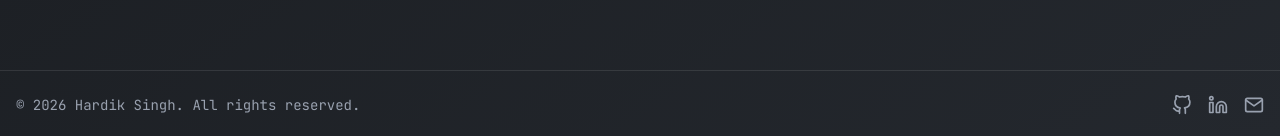
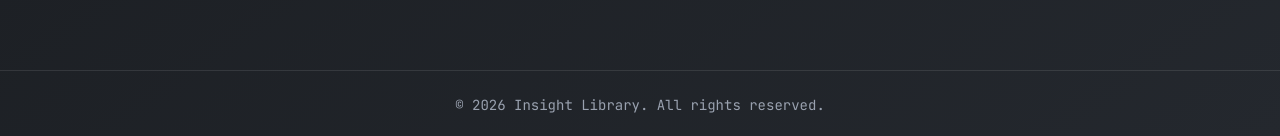
Before and after one commit to hardiksinghofficial/libraryWebsite, a Next.js app: page / in a window 1280 px wide. Shown: the part 4302-4438 px from the top of the page. Built offline with nearby package versions, Linux system fonts and the light colour scheme; a web font is replaced by a local one.

Commit message:
UI: Update footer copyright to Insight Library and remove social links

```diff
--- a/components/Footer.tsx
+++ b/components/Footer.tsx
@@ -1,40 +1,15 @@
 "use client";
-import { FiGithub, FiLinkedin, FiMail } from "react-icons/fi";
 import { jetbrainsMono } from "@/app/font";
+import initialData from "@/data/portfolio.json";
 
 export default function Footer() {
   return (
     <footer
-      className={`${jetbrainsMono.className} w-full text-muted-foreground border-t border-border py-6 px-4 flex flex-col md:flex-row items-center justify-between gap-3 text-sm`}
+      className={`${jetbrainsMono.className} w-full text-muted-foreground border-t border-border py-6 px-4 flex items-center justify-center gap-3 text-sm`}
     >
       <p className="text-center">
-        © {new Date().getFullYear()} Hardik Singh. All rights reserved.
+        © {new Date().getFullYear()} {(initialData as any).siteConfig?.title || "Insight Library"}. All rights reserved.
       </p>
-
-      <div className="flex gap-4 items-center">
-        <a
-          href="https://github.com/hardiksinghofficial"
-          target="_blank"
-          rel="noopener noreferrer"
-          className="hover:text-foreground transition-colors"
-        >
-          <FiGithub className="w-5 h-5" />
-        </a>
-        <a
-          href="https://www.linkedin.com/in/hardik-singh-83056b32a/"
-          target="_blank"
-          rel="noopener noreferrer"
-          className="hover:text-foreground transition-colors"
-        >
-          <FiLinkedin className="w-5 h-5" />
-        </a>
-        <a
-          href="mailto:hardiksinghofficil"
-          className="hover:text-foreground transition-colors"
-        >
-          <FiMail className="w-5 h-5" />
-        </a>
-      </div>
     </footer>
   );
 }
```
